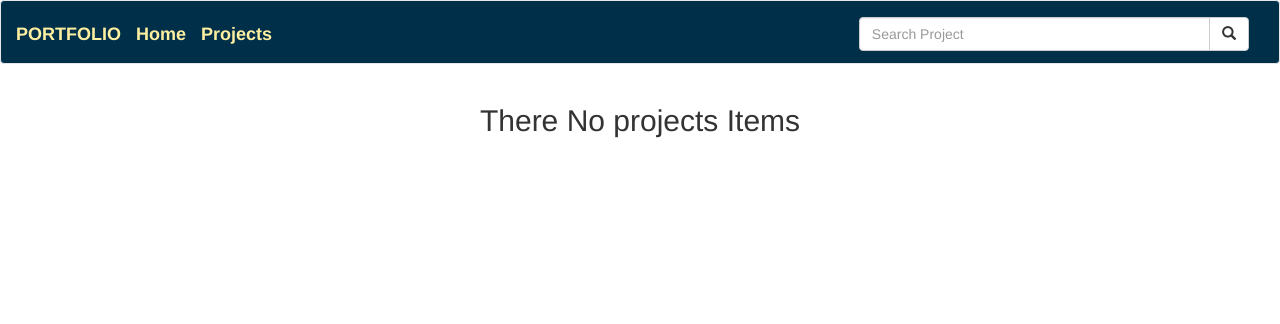
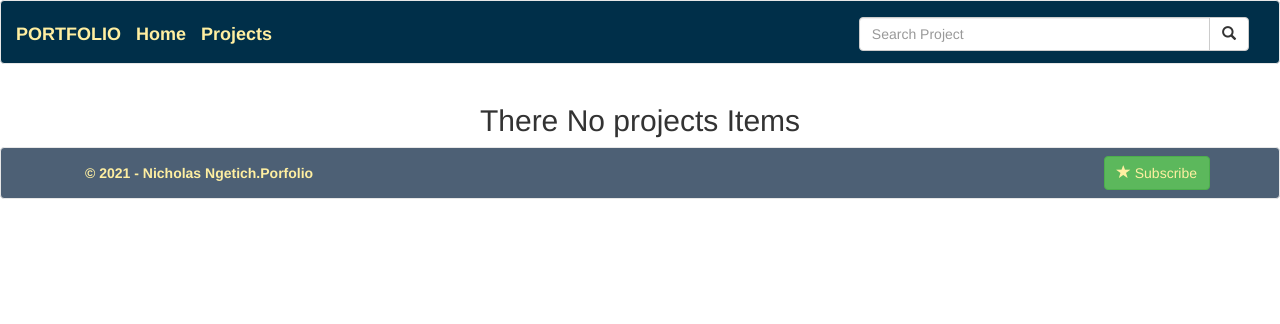
Before and after one commit to ngetichnicholas/Portfolio-Django, a Django app: page / in a window 1280 px wide. Shown: the top 324 px of the page. Run offline with Django 3.2, Linux system fonts and the light colour scheme; data that the repository does not hold is empty; some libraries are stand-ins or nearby versions.

Commit message:
Deployment

```diff
--- a/projects/static/css/index.css
+++ b/projects/static/css/index.css
@@ -29,3 +29,10 @@ a {
   color: blue;
   font-weight: 900;
 }
+.footer {
+  background-color: #4D6075 !important;
+  color: #FFEFA1 !important;
+}
+.footer a {
+  color: #FFEFA1 !important;
+}
--- a/projects/templates/base.html
+++ b/projects/templates/base.html
@@ -20,6 +20,16 @@
 {% include "navbar.html" %}
   {% block content %}
   {% endblock content %}
+  <div class="navbar navbar-default footer">
+    <div class="container">
+      <p class="navbar-text pull-left">
+           <a href="" target="_blank" >© 2021 - Nicholas Ngetich.Porfolio</a>
+      </p>
+
+      <a href="" class="navbar-btn btn-success btn pull-right">
+      <span class="glyphicon glyphicon-star"></span>  Subscribe</a>
+    </div>
+  </div>
   {% block scripts %}
   <script src="https://ajax.googleapis.com/ajax/libs/jquery/3.2.1/jquery.min.js"></script>
   {% bootstrap_javascript %}
--- a/projects/templates/project.html
+++ b/projects/templates/project.html
@@ -22,5 +22,4 @@
     <div class="col-md-2"></div>
   </div>
 </div>
-
 {% endblock %}
```
